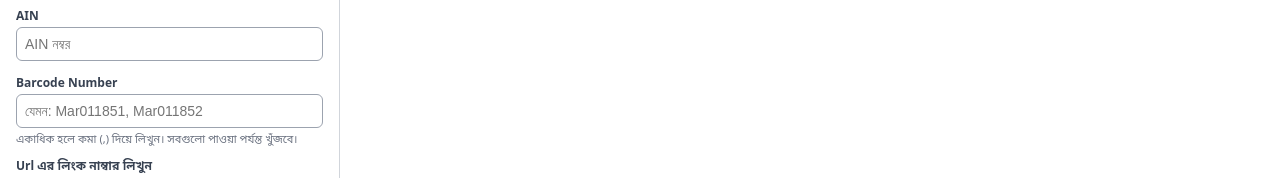
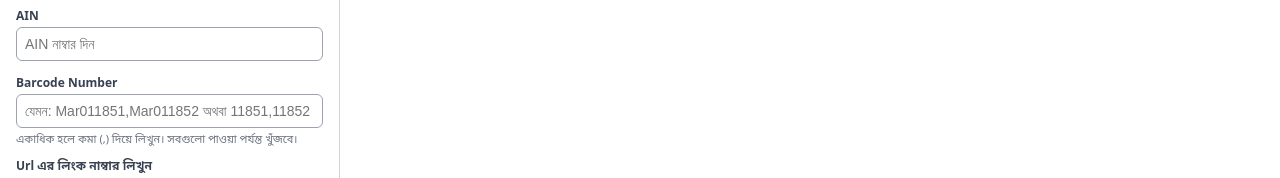
Before and after one commit to akibhassan0011-eng/cnf-receipt-finder, a plain HTML site: page docs/index.html in a window 1280 px wide. Shown: the part 203-381 px from the top of the page. Drawn offline with Linux system fonts and the light colour scheme.

Commit message:
Update index.html

```diff
--- a/docs/index.html
+++ b/docs/index.html
@@ -50,9 +50,9 @@
   </details>
 
   <div><label>Name</label><input id="name" placeholder="Details Report থেকে C&F নাম কপি করে বসান "></div>
-  <div><label>AIN</label><input id="ain" placeholder="AIN নম্বর">
+  <div><label>AIN</label><input id="ain" placeholder="AIN নাম্বার দিন">
     <small></small></div>
-  <div><label>Barcode Number</label><input id="barcode" placeholder="যেমন: Mar011851, Mar011852">
+  <div><label>Barcode Number</label><input id="barcode" placeholder="যেমন: Mar011851,Mar011852 অথবা 11851,11852 ">
     <small>একাধিক হলে কমা (,) দিয়ে লিখুন। সবগুলো পাওয়া পর্যন্ত খুঁজবে।</small></div>
   <div style="display:none"><label>মিলানোর নিয়ম</label>
     <select id="mode">
```
